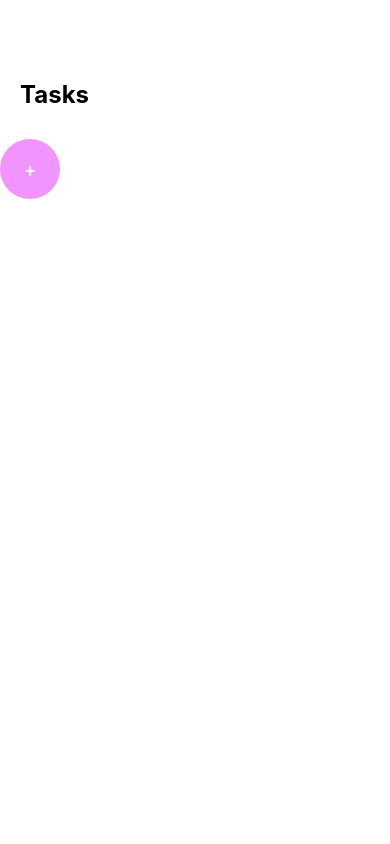
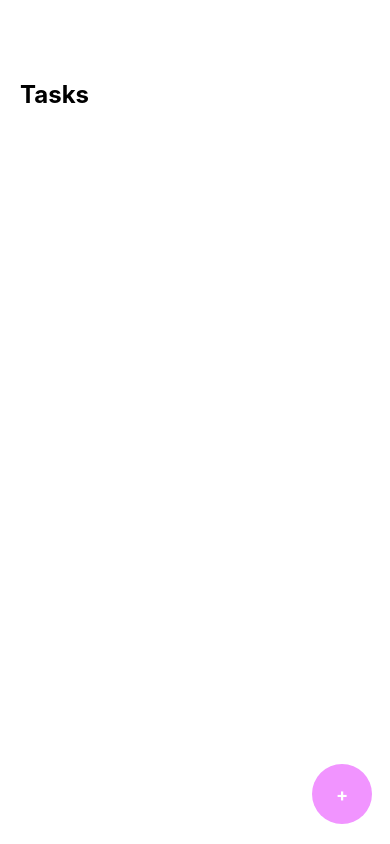
Before and after one commit to Panagiotis04/ToDoish, a React Native app: screen / in a window 390 px wide. Built offline with nearby package versions, Linux system fonts and the light colour scheme.

Commit message:
Fix correct positioning of + button and tasks are now shown up

```diff
--- a/App.js
+++ b/App.js
@@ -34,9 +34,9 @@ function App(props) {
   const [modalVisible, setModalVisible] = useState(false);
 
   const haddleAddTask = () => {
-    // Keyboard.dismiss()
-    // setTaskItems([...taskItems, task])
-    // setTask(null);
+    Keyboard.dismiss()
+    setTaskItems([...taskItems, task])
+    setTask(null);
   }
 
   const completeTask = (index) => {
@@ -107,12 +107,14 @@ function App(props) {
         </View>
       </Modal>
       {/* + Button */}
+      <View style={styles.bottomPlace}>
       <Pressable
         style={[styles.button, styles.buttonOpen]}
         onPress={() => setModalVisible(true)}
       >
         <Text style={styles.textStyle}>+</Text>
       </Pressable>
+      </View>
 
     </View>
   );
@@ -166,6 +168,13 @@ const styles = StyleSheet.create({
     borderColor: '#C0C0C0',
     borderWidth: 1,
   },
+  bottomPlace: {
+    justifyContent: 'center',
+    alignItems: 'baseline',
+    position: 'absolute',
+    marginLeft: '80%',
+    bottom: 20
+  },
   centeredView: {
     flex: 1,
     justifyContent: 'flex-end',
@@ -193,8 +202,10 @@ const styles = StyleSheet.create({
     width: 60,
     height: 60,
     borderRadius: 30,
+    bottom: 0,
     backgroundColor: '#FFF',
     justifyContent: 'center',
+    position: 'absolute'
   },
   buttonOpen: {
     backgroundColor: "#F194FF",
```
